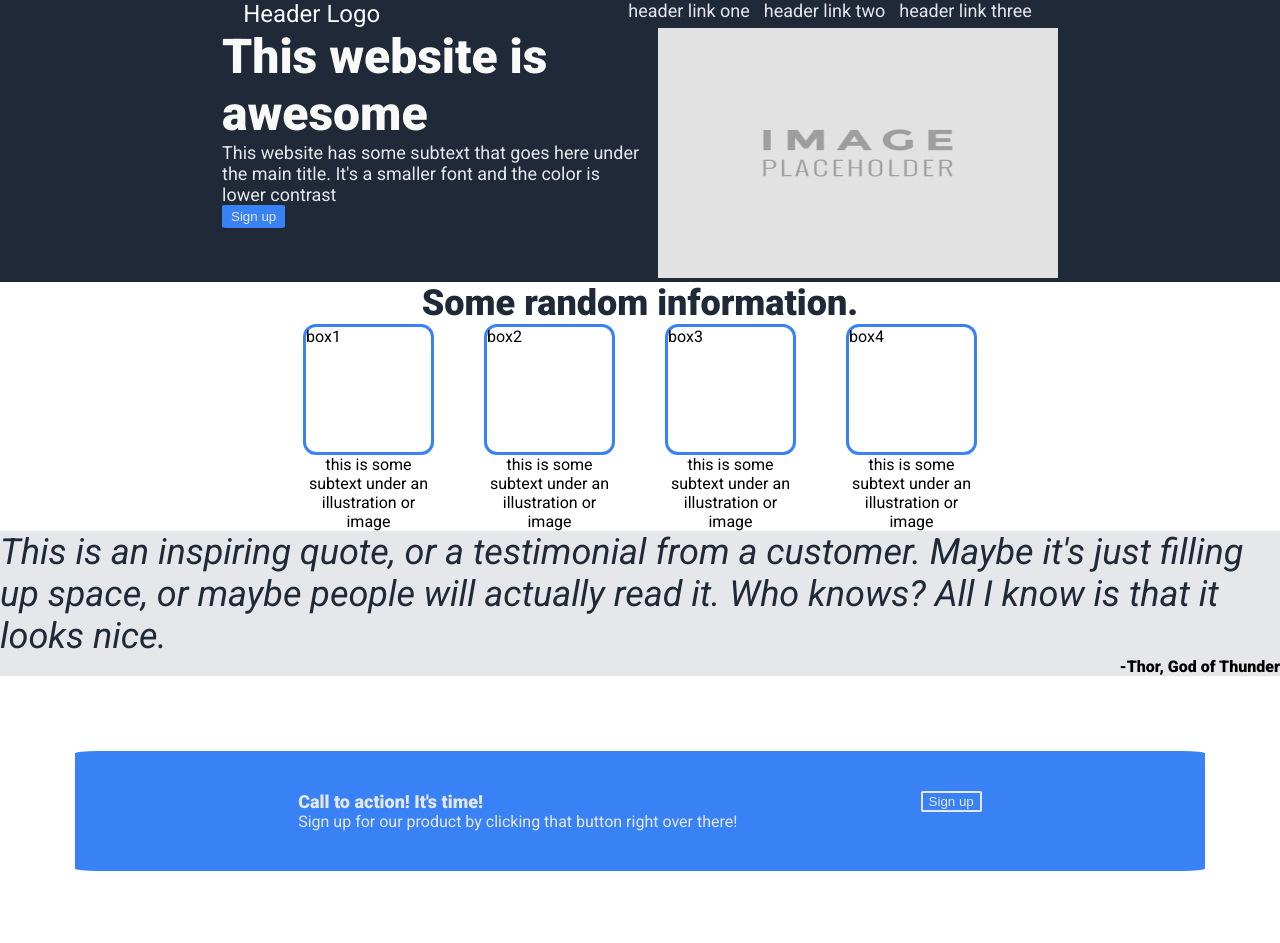
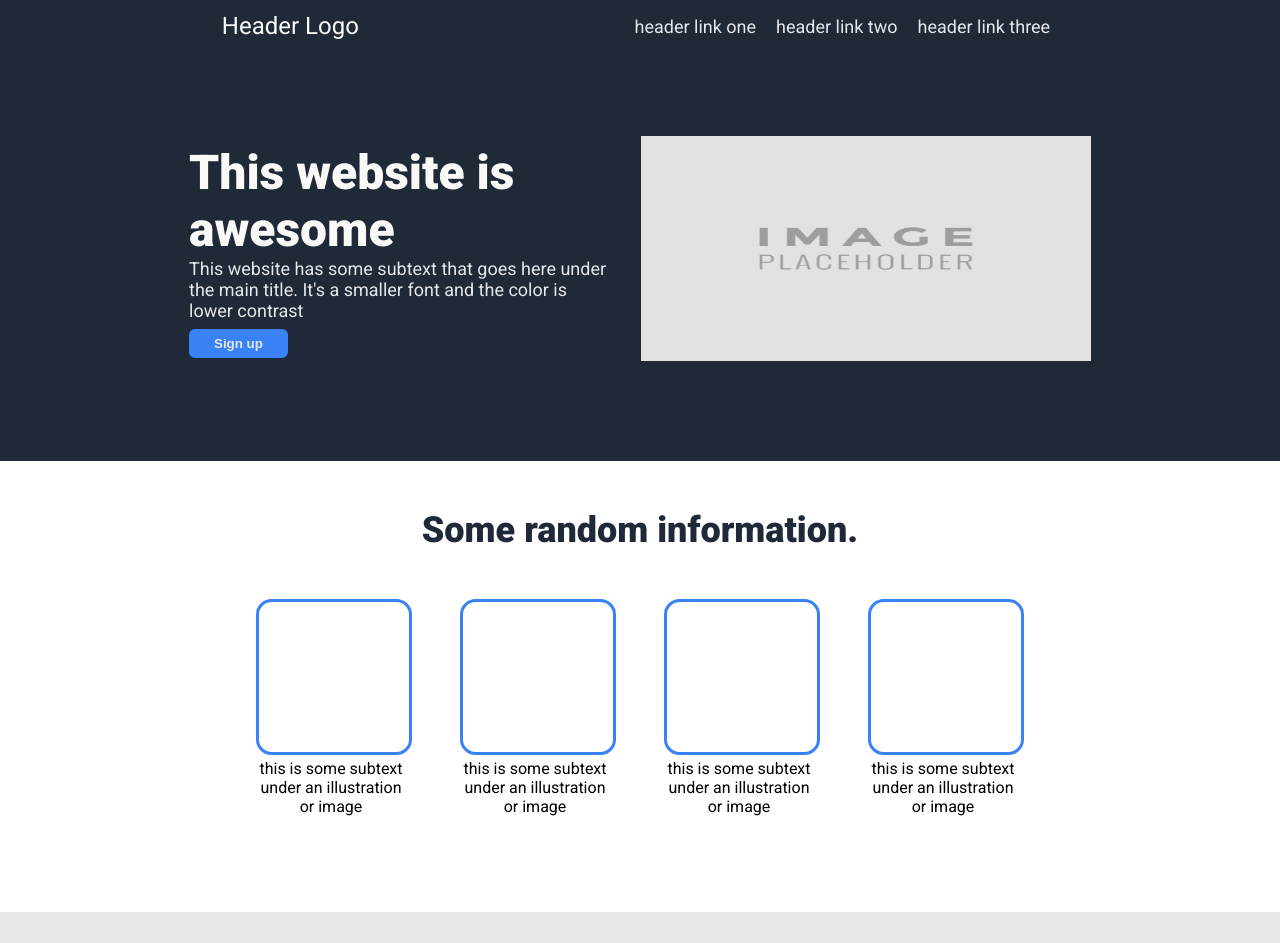
Before and after one commit to drumboy02/odin-landing-page, a plain HTML site: page index.html in a window 1280 px wide. Shown: the top 943 px of the page. Drawn offline with Linux system fonts and the light colour scheme.

Commit message:
made edits to index.html and styles.css to try and match the image in 01.png

```diff
--- a/index.html
+++ b/index.html
@@ -34,7 +34,7 @@
             </div>
             <div class="hero-right">
                 <div class="img-div">
-                    <img src="image-placeholder-500x500.jpg" height="250" width="400" alt="an image placeholder">
+                    <img src="image-placeholder-500x500.jpg" height="225" width="450" alt="an image placeholder">
                 </div>
             </div>
         </div>
@@ -44,25 +44,25 @@
             </div>
             <div class="img-box-div">
                 <div class="img-col1">
-                    <div class="img-box">box1</div>
+                    <div class="img-box"></div>
                     <div class="img-subtext">
                         this is some subtext under an illustration or image
                     </div>
                 </div>
                 <div class="img-col2">
-                    <div class="img-box">box2</div>
+                    <div class="img-box"></div>
                     <div class="img-subtext">
                         this is some subtext under an illustration or image
                     </div>
                 </div>
                 <div class="img-col3">
-                    <div class="img-box">box3</div>
+                    <div class="img-box"></div>
                     <div class="img-subtext">
                         this is some subtext under an illustration or image
                     </div>
                 </div>
                 <div class="img-col4">
-                    <div class="img-box">box4</div>
+                    <div class="img-box"></div>
                     <div class="img-subtext">
                         this is some subtext under an illustration or image
                     </div>
--- a/styles.css
+++ b/styles.css
@@ -1,7 +1,9 @@
 body {
     font-family: "Roboto", sans-serif;
     margin: 0;
-
+    display: flex;
+    flex-direction: column;
+    min-height: 100vh;
 }
 
 header, footer{
@@ -10,7 +12,11 @@ header, footer{
 
 header {
     display: flex;
-    justify-content: space-evenly;
+    justify-content: space-around;
+    align-items: center;
+    padding-top: 12px;
+    padding-left: 88px;
+    padding-right: 88px;
 }
 
 .header-logo {
@@ -22,18 +28,21 @@ header {
     color: #e5e7eb;
     font-size: 18px;
     text-decoration: none;
-    padding: 5px;
+    padding: 8px;
 }
 
 .hero-div {
     background: #1f2937;
     display: flex;
     justify-content: center;
+    align-items: center;
+    padding: 96px;
 }
 
 .hero-left {
     width: 420px;
-    margin-right: 16px;
+    margin-right: 32px;
+    flex-shrink: 0;
 }
 
 .hero-main-text {
@@ -45,19 +54,26 @@ header {
 .hero-sub-text {
     color: #e5e7eb;
     font-size: 18px;
+    padding-bottom: 8px;
 }
 
 .signup-btn {
     background: #3882f6;
     color: #e5e7eb;
     border: 3px solid #3882f6;
-    border-radius: 6%;
+    border-radius: 6px;
+    padding-left: 22px;
+    padding-right: 22px;
+    padding-top: 4px;
+    padding-bottom: 4px;
+    font-weight: 900;
 }
 
 .information-div {
     display: flex;
     flex-direction: column;
     justify-content: space-evenly;
+    padding: 48px;
 }
 
 .information-text {
@@ -65,35 +81,40 @@ header {
     font-size: 36px;
     font-weight: 900;
     text-align: center;
+    padding-bottom: 48px;
 }
 
 .img-box-div {
     display: flex;
     justify-content: center;
-    gap: 50px;
-
+    gap: 48px;
 }
 
 .img-box {
     border: 3px solid #3882f6;
     border-radius: 10%;
-    height: 125px;
-    width: 125px;
+    height: 150px;
+    width: 150px;
 }
 
 .img-col1, .img-col2, .img-col3, .img-col4 {
     display: flex;
     flex-direction: column;
-    align-items: center;
 }
 
 .img-subtext {
-    width: 125px;
+    width: 150px;
     text-align: center;
+    padding-top: 4px;
+    padding-bottom: 48px;
 }
 
 .quote-section {
     background: #e5e7eb;
+    padding-left: 132px;
+    padding-right: 132px;
+    padding-top: 96px;
+    padding-bottom: 96px;
 }
 
 .quote-text {
@@ -105,16 +126,18 @@ header {
 .quote-citation {
     text-align: right;
     font-weight: 900;
+    padding-right: 48px;
 }
 
 .call-to-action {
     background: #3882f6;
     color: #e5e7eb;
-    margin: 75px;
-    padding: 40px;
-    border-radius: 2%;
+    margin: 132px;
+    padding: 48px;
+    border-radius: 8px;
     display: flex;
-    justify-content: space-evenly;
+    justify-content: space-around;
+    align-items: center;
 }
 
 .cta-left {
@@ -139,11 +162,17 @@ header {
     background: #3882f6;
     color: #e5e7eb;
     border: 2px solid #e5e7eb;
-    border-radius: 6%;
+    border-radius: 6px;
+    padding-left: 22px;
+    padding-right: 22px;
+    padding-top: 4px;
+    padding-bottom: 4px;
+    font-weight: 900;
 }
 
 footer {
-
+    margin-top: auto;
+    padding: 48px;
 }
 
 footer .copyright {
```
